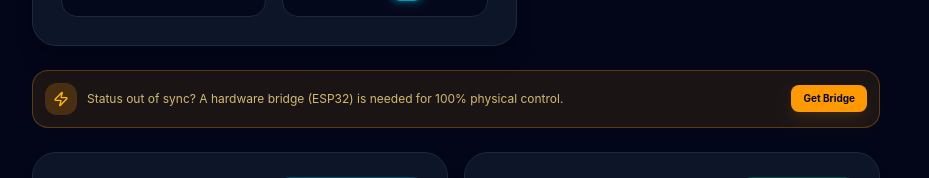
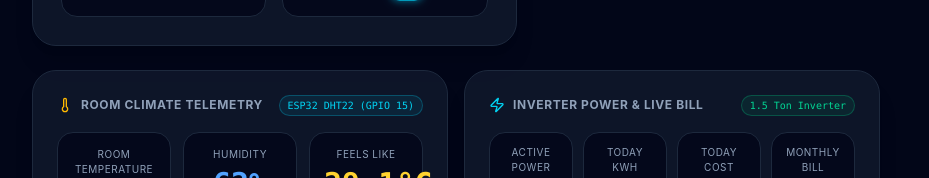
Before and after one commit to rejuanh254-collab/AC-Controler1, a React (Vite) app: page / in a window 1280 px wide. Shown: the part 1278-1456 px from the top of the page, without its empty margins (184-1113 px from the left). Built offline with nearby package versions, Linux system fonts and the light colour scheme; no server answers; the database is empty.

Commit message:
fix(ui): suppress redundant hardware bridge banner when connected to Gree Cloud MQTT

```diff
--- a/src/App.tsx
+++ b/src/App.tsx
@@ -35,7 +35,7 @@ import {
 } from 'lucide-react';
 
 function ACAppContent() {
-  const { ac, togglePower, language, setLanguage, soundEnabled, setSoundEnabled } = useSmartAC();
+  const { ac, togglePower, language, setLanguage, soundEnabled, setSoundEnabled, directConfig, hardware } = useSmartAC();
   const [activeTab, setActiveTab] = useState<'home' | 'control' | 'curve' | 'power' | 'settings'>('control');
   const [viewMode, setViewMode] = useState<'overview' | 'inside'>('overview');
   const [showHardwareModal, setShowHardwareModal] = useState(false);
@@ -233,8 +233,8 @@ function ACAppContent() {
               </div>
             </div>
 
-            {/* Status Out-of-Sync Warning */}
-            {!showHardwareModal && (
+            {/* Status Out-of-Sync Warning (only shown if not connected to Gree Cloud and no hardware bridge) */}
+            {directConfig?.activeMethod !== 'gree_cloud' && !hardware?.connected && !showHardwareModal && (
               <div className="bg-amber-500/10 border border-amber-500/30 p-3 rounded-2xl flex items-center justify-between gap-4 animate-slideDown">
                 <div className="flex items-center gap-2.5">
                   <div className="w-8 h-8 rounded-xl bg-amber-500/20 flex items-center justify-center text-amber-400 shrink-0">
```
